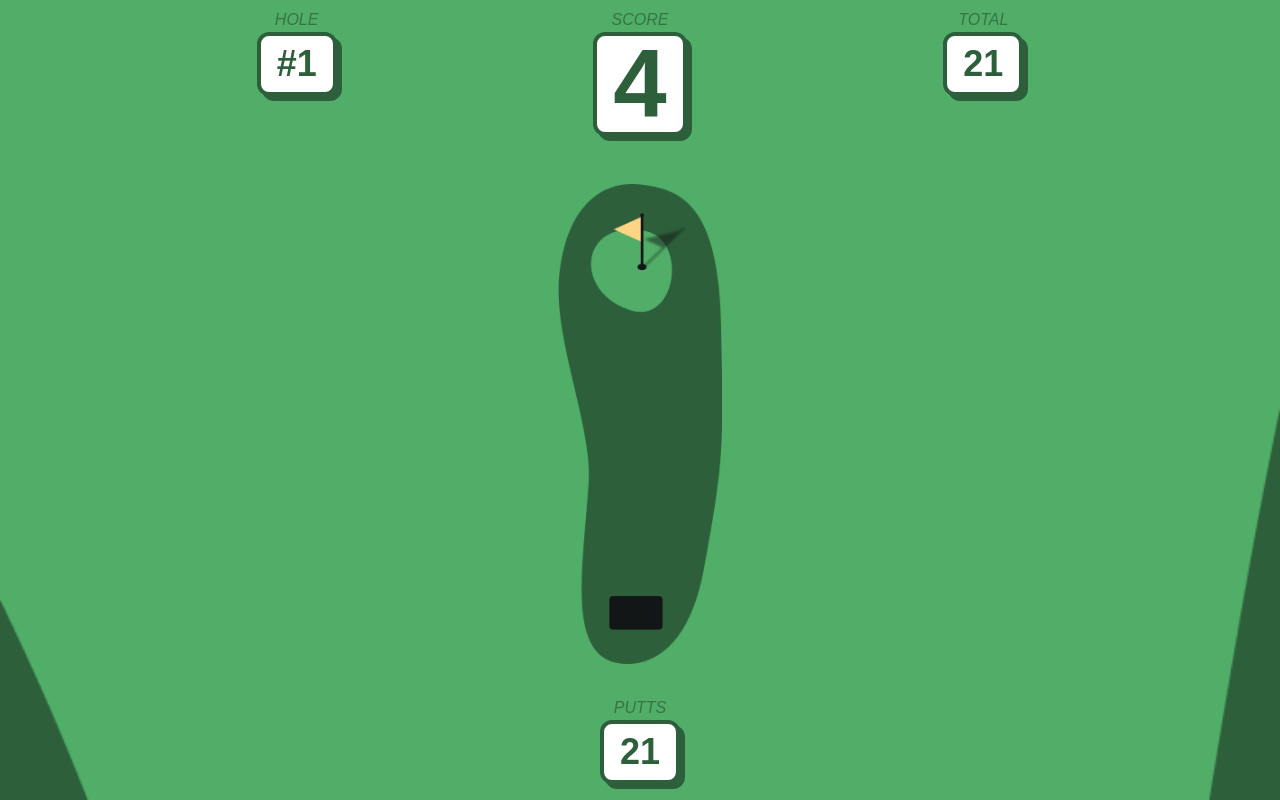
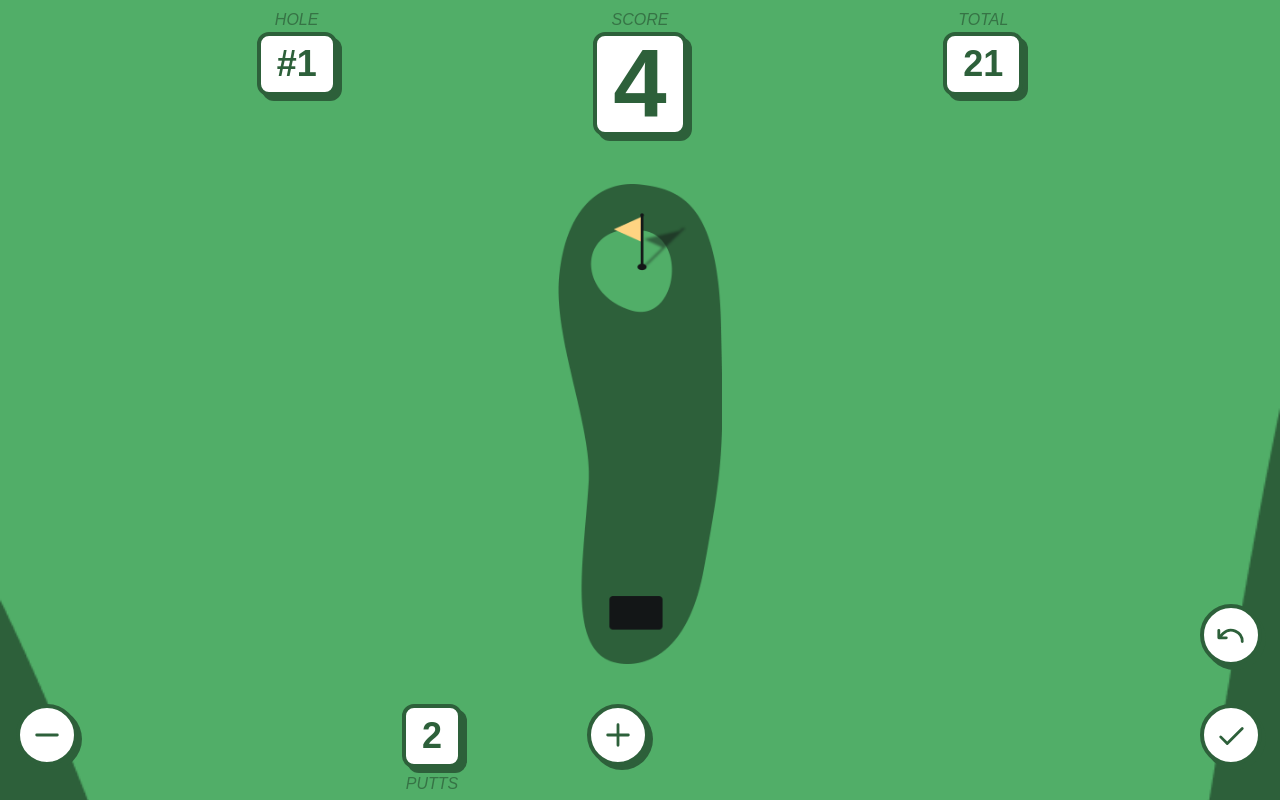
Before and after one commit to lbare/AlderGreens, a React (Vite) app: page /#/tracking in a window 1280 px wide. Built offline with nearby package versions, Linux system fonts and the light colour scheme.

Commit message:
Add bottom buttons

```diff
--- /dev/null
+++ b/src/components/CircularButton.tsx
@@ -0,0 +1,31 @@
+import { Minus, Plus, Check, ArrowArcLeft } from "@phosphor-icons/react";
+
+interface CircularButtonProps extends React.HTMLAttributes<HTMLButtonElement> {
+  icon: string;
+}
+
+const CircularButton = (props: CircularButtonProps) => {
+  return (
+    <div className="items-center justify-center w-16 h-16">
+      <button
+        className={`p-3 bg-white border-4 border-green-700 rounded-full`}
+        onClick={props.onClick}
+        style={{
+          boxShadow: "4px 4px #2d603a",
+        }}
+      >
+        {props.icon === "minus" ? (
+          <Minus size={30} weight="bold" color="#2D603A" />
+        ) : props.icon === "plus" ? (
+          <Plus size={30} weight="bold" color="#2D603A" />
+        ) : props.icon === "check" ? (
+          <Check size={30} weight="bold" color="#2D603A" />
+        ) : (
+          <ArrowArcLeft size={30} weight="bold" color="#2D603A" />
+        )}
+      </button>
+    </div>
+  );
+};
+
+export default CircularButton;
--- a/src/routes/Tracking.tsx
+++ b/src/routes/Tracking.tsx
@@ -1,5 +1,6 @@
 import ScoreBG from "../assets/ScoreBG.png";
 import Hole1 from "../assets/holes/1.png";
+import CircularButton from "../components/CircularButton";
 // import Hole2 from "../assets/holes/2.png";
 // import Hole3 from "../assets/holes/3.png";
 // import Hole4 from "../assets/holes/4.png";
@@ -74,11 +75,10 @@ const Tracking = () => {
           </div>
         </div>
       </div>
-      <div className="flex w-full mb-4 justify-evenly">
+      <div className="flex w-full h-1/4 mb-8 justify-between items-end px-4">
+        <div className="grid grid-cols-3 h-16 gap-6 w-4/6">
+          <CircularButton icon="minus" />
           <div className="flex flex-col items-center">
-          <h1 className="font-archivo font-medium italic text-green-700 opacity-75">
-            PUTTS
-          </h1>
             <div
               className="p-2 px-4 border-4 border-green-700 rounded-xl bg-white items-center justify-center"
               style={{
@@ -86,10 +86,44 @@ const Tracking = () => {
               }}
             >
               <h1 className="font-archivo font-black text-green-700 text-4xl">
-              21
+                2
               </h1>
             </div>
+            <h1 className="pt-1 font-archivo font-medium italic text-green-700 opacity-75">
+              PUTTS
+            </h1>
           </div>
+          <CircularButton icon="plus" />
+        </div>
+        <div className="grid grid-rows-2 grid-cols-1 h-full items-end">
+          <CircularButton icon="arrow" />
+          <CircularButton icon="check" />
+        </div>
+        {/* <div className="flex w-4/6 border border-red-300">
+          <div className="flex flex-row items-start justify-between w-full border">
+            <CircularButton icon="minus" />
+            <div className="flex flex-col items-center">
+              <div
+                className="p-2 px-4 border-4 border-green-700 rounded-xl bg-white items-center justify-center"
+                style={{
+                  boxShadow: "5px 5px #2d603a",
+                }}
+              >
+                <h1 className="font-archivo font-black text-green-700 text-4xl">
+                  2
+                </h1>
+              </div>
+              <h1 className="pt-1 font-archivo font-medium italic text-green-700 opacity-75">
+                PUTTS
+              </h1>
+            </div>
+            <CircularButton icon="plus" />
+          </div>
+        </div>
+        <div className="flex flex-col h-36 justify-between border border-blue-400">
+          <CircularButton icon="arrow" />
+          <CircularButton icon="check" />
+        </div> */}
       </div>
     </div>
   );
```
Lines whose indentation alone changed are shown as unchanged.
